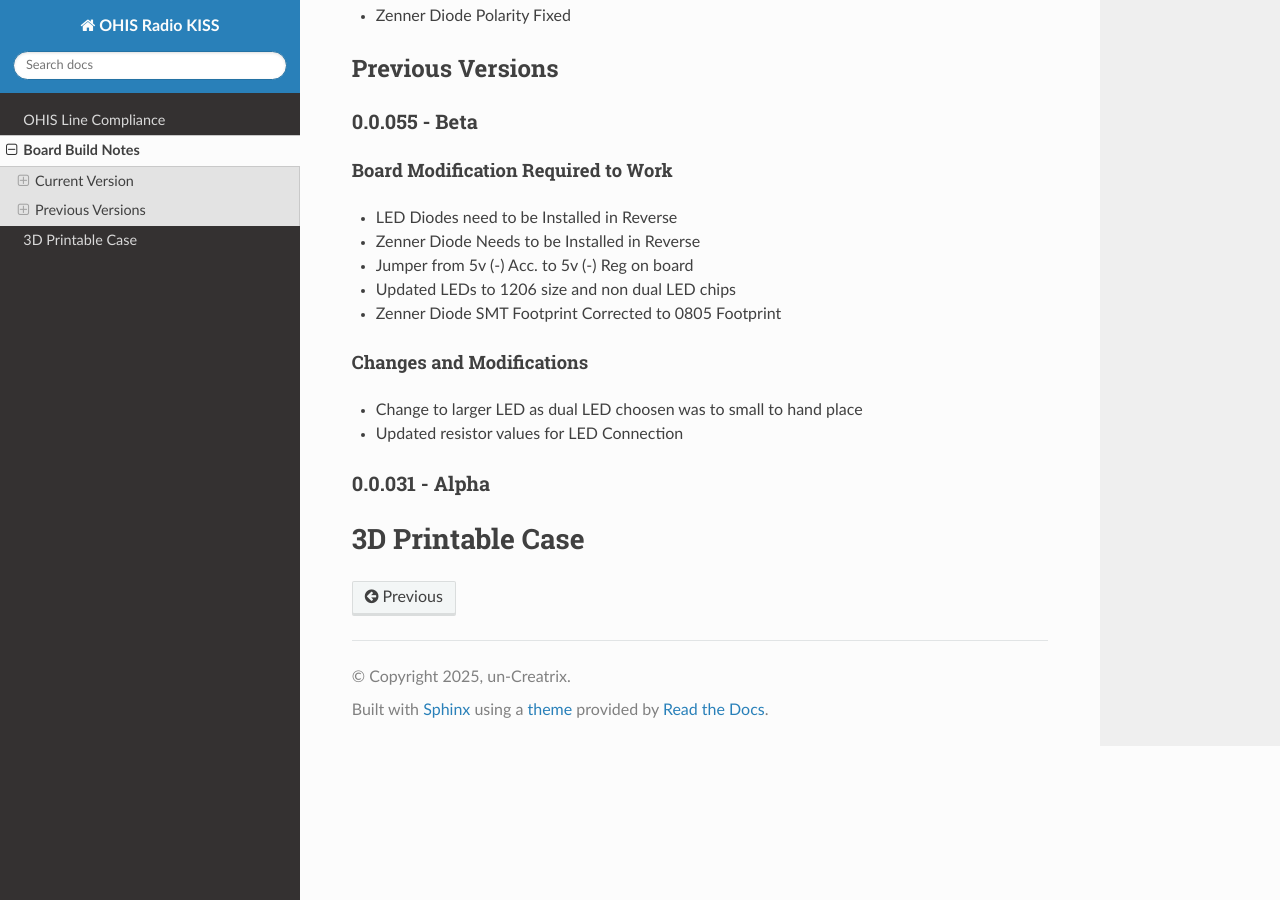
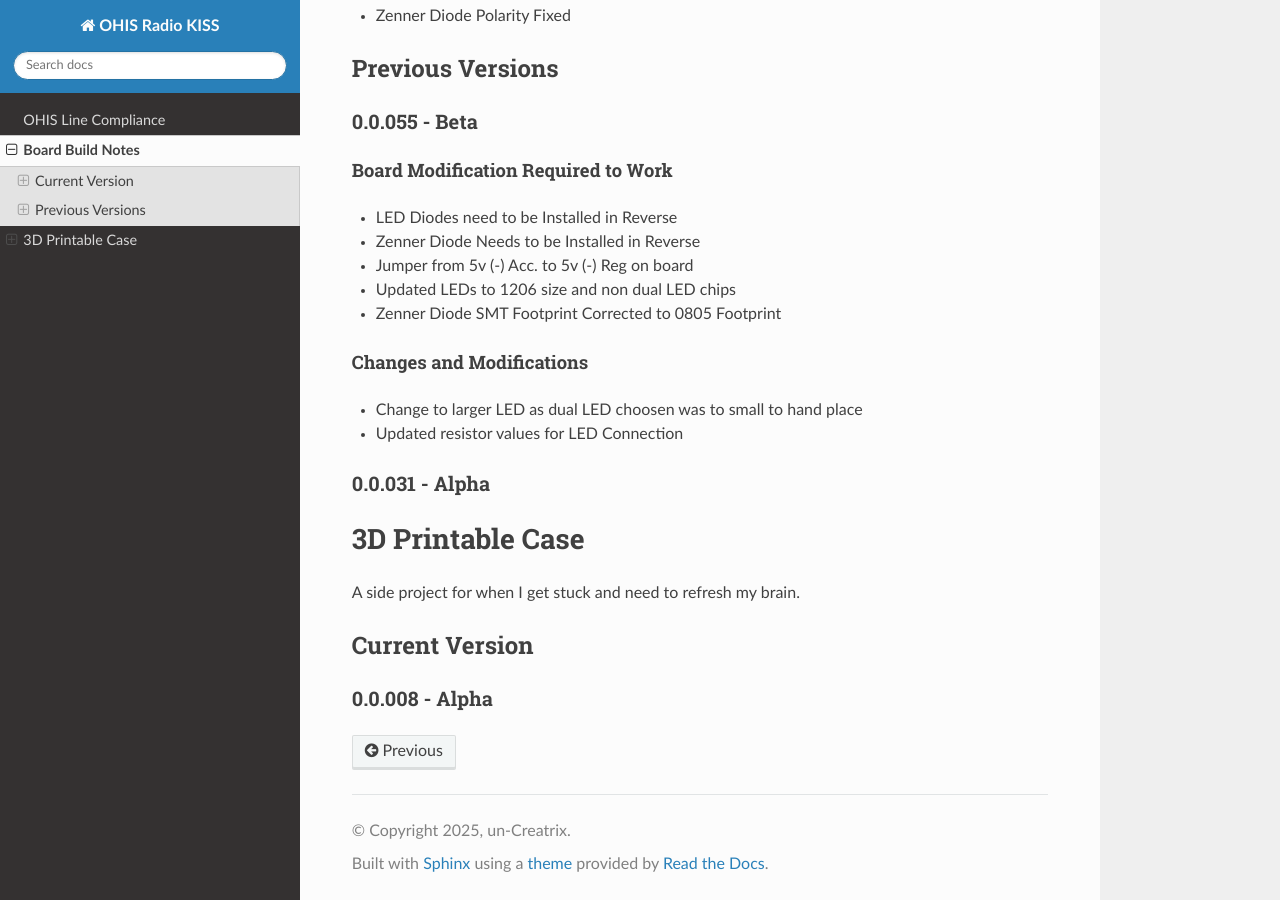
Before and after one commit to un-creatrix/OHIS-Radio_KISS, a Sphinx documentation site: the page built from docs/source/designs.rst, in a window 1280 px wide and 900 px high, scrolled down 555 px. Built offline with Sphinx 7.4.7 and the Read the Docs theme 3.1.0, drawn with Linux system fonts in a browser that asks for light colours; pages that are not in the unit, such as notebooks, are missing from menus.

Commit message:
Update designs.rst

```diff
--- a/docs/source/designs.rst
+++ b/docs/source/designs.rst
@@ -46,6 +46,11 @@ Changes and Modifications
 #################
 3D Printable Case
 #################
+A side project for when I get stuck and need to refresh my brain.
+
+***************
+Current Version
+***************
 
 0.0.008 - Alpha
 ===============
```
